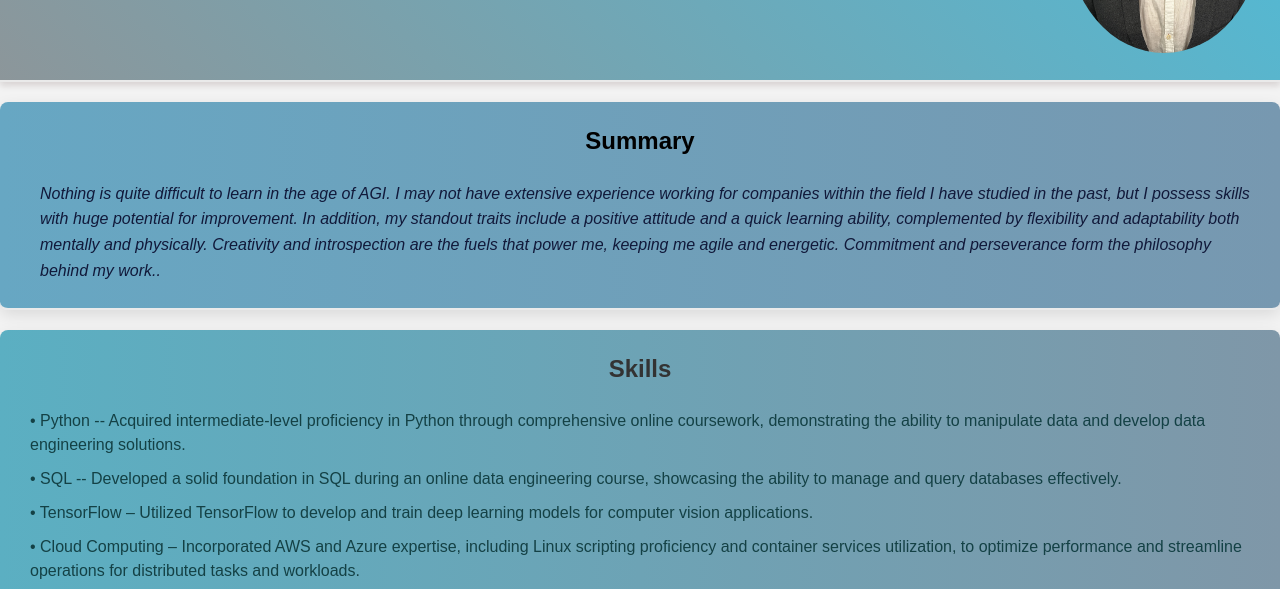
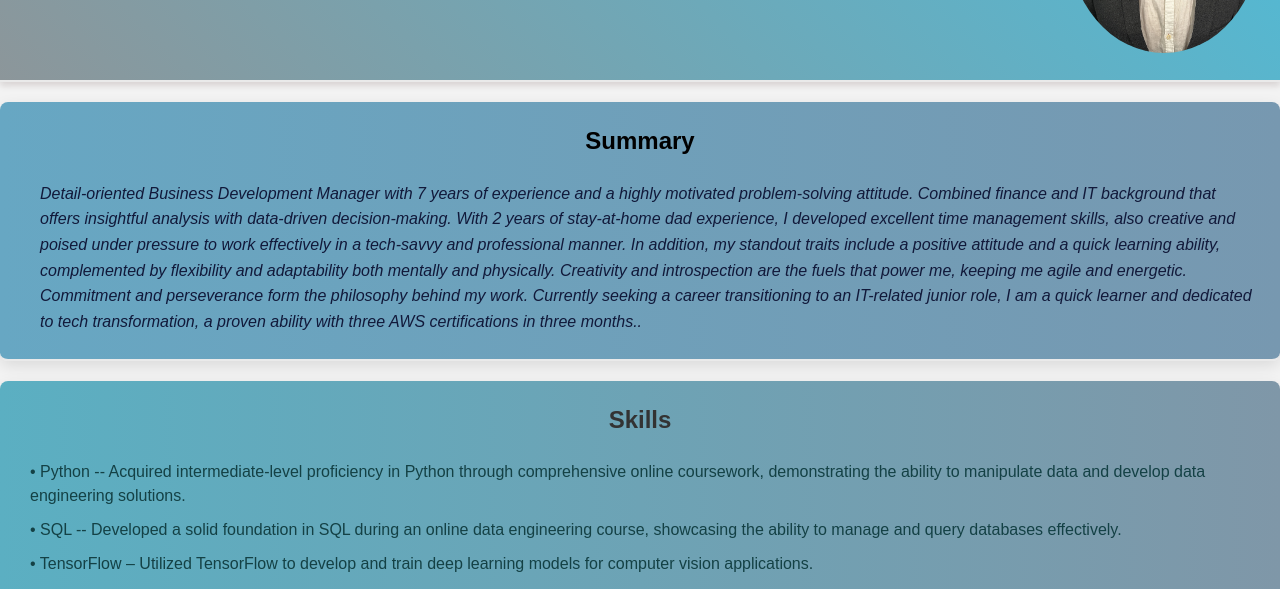
Before and after one commit to Chenfeid/resume.github.io, a plain HTML site: page index.html in a window 1280 px wide. Shown: the part 194-783 px from the top of the page. Drawn offline with Linux system fonts and the light colour scheme.

Commit message:
Update index.html

```diff
--- a/index.html
+++ b/index.html
@@ -63,9 +63,10 @@
     </header>
     <section id="Summary">
         <h2>Summary</h2>
-        <p>Nothing is quite difficult to learn in the age of AGI. I may not have extensive experience working for companies within the field I have studied in the past, but I possess skills with huge potential for improvement.
-            In addition, my standout traits include a positive attitude and a quick learning ability, complemented by flexibility and adaptability both mentally and physically.
-            Creativity and introspection are the fuels that power me, keeping me agile and energetic. Commitment and perseverance form the philosophy behind my work..</p>
+        <p>Detail-oriented Business Development Manager with 7 years of experience and a highly motivated problem-solving attitude. Combined finance and IT background that offers insightful analysis with data-driven decision-making.
+            With 2 years of stay-at-home dad experience, I developed excellent time management skills, also creative and poised under pressure to work effectively in a tech-savvy and professional manner.
+            In addition, my standout traits include a positive attitude and a quick learning ability, complemented by flexibility and adaptability both mentally and physically. Creativity and introspection are the fuels that power me, keeping me agile and energetic.
+            Commitment and perseverance form the philosophy behind my work. Currently seeking a career transitioning to an IT-related junior role, I am a quick learner and dedicated to tech transformation, a proven ability with three AWS certifications in three months..</p>
     </section>
     <section id="Skills">
         <h2>Skills</h2>
```
